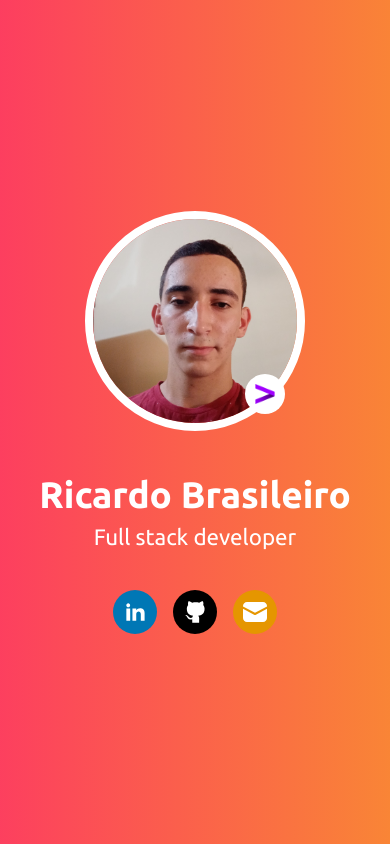
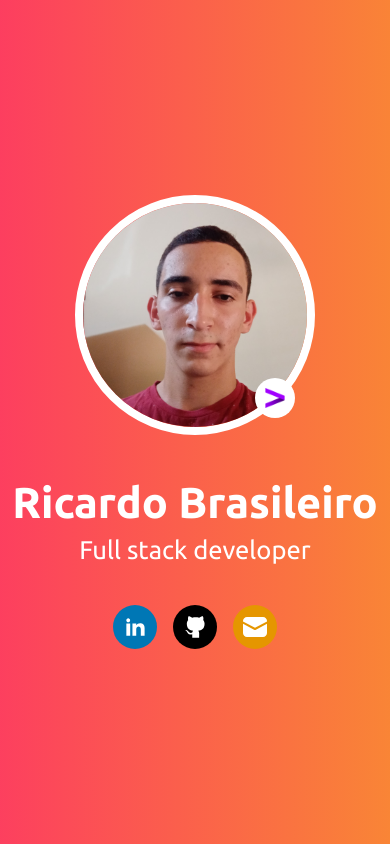
Before and after one commit to RicardoBrasileiro/ricardo-brasileiro, a PHP site: page / in a window 390 px wide. Run offline with PHP 8.4, Linux system fonts and the light colour scheme.

Commit message:
:recycle: fix: CSS refactor

```diff
--- a/index.html
+++ b/index.html
@@ -13,24 +13,24 @@
     rel="stylesheet" />
   <link rel="preconnect" href="https://fonts.gstatic.com" crossorigin />
 
-  <script src="script.js"></script>
-
   <title>Ricardo Brasileiro</title>
 </head>
 
 <body>
   <div class="profile-picture-container">
     <img src="assets/images/profile.jpg" alt="" class="profile-picture" />
-    <div class="current-enterprise-logo-wrapper">
+    <button class="current-enterprise show-label" onclick="window.open('https://www.accenture.com')">
       <img src="assets/images/accenture-logo.png" alt="" class="current-enterprise-logo" />
-    </div>
+      <p>Accenture</p>
+    </button>
   </div>
   <div class="personal-info">
     <h1 class="name">Ricardo Brasileiro</h1>
     <p class="function">Full stack developer</p>
   </div>
   <div class="social-media-links">
-    <button class="social-media-link linkedin" onclick="openSocialMediaLink('https://www.linkedin.com/in/ricardobgx')">
+    <button class="social-media-link show-label linkedin"
+      onclick="window.open('https://www.linkedin.com/in/ricardobgx')">
       <svg width="24" height="24" viewBox="0 0 24 25" fill="none" xmlns="http://www.w3.org/2000/svg">
         <path
           d="M6.94043 5.50002C6.94016 6.03046 6.7292 6.53906 6.35394 6.91394C5.97868 7.28883 5.46986 7.49929 4.93943 7.49902C4.409 7.49876 3.90039 7.28779 3.52551 6.91253C3.15062 6.53727 2.94016 6.02846 2.94043 5.49802C2.9407 4.96759 3.15166 4.45899 3.52692 4.0841C3.90218 3.70922 4.411 3.49876 4.94143 3.49902C5.47186 3.49929 5.98047 3.71026 6.35535 4.08552C6.73024 4.46078 6.94069 4.96959 6.94043 5.50002ZM7.00043 8.98002H3.00043V21.5H7.00043V8.98002ZM13.3204 8.98002H9.34043V21.5H13.2804V14.93C13.2804 11.27 18.0504 10.93 18.0504 14.93V21.5H22.0004V13.57C22.0004 7.40002 14.9404 7.63002 13.2804 10.66L13.3204 8.98002Z"
@@ -38,7 +38,7 @@
       </svg>
       <p>LinkedIn</p>
     </button>
-    <button class="social-media-link github" onclick="openSocialMediaLink('https://github.com/ricardobgx')">
+    <button class="social-media-link show-label github" onclick="window.open('https://github.com/ricardobgx')">
       <svg width="24" height="24" viewBox="0 0 24 25" fill="none" xmlns="http://www.w3.org/2000/svg">
         <path
           d="M16.302 23.5999C17.0962 23.5999 16.0849 23.5999 16.0849 23.5999H9.28902C9.28902 23.5999 8.36021 23.5999 9.15439 23.5999C9.15439 22.9915 9.15439 23.3318 9.15439 22.9915L9.09766 20.1551C5.07003 21.0627 4.21913 18.5667 4.21913 18.5667C3.5384 16.8649 2.63076 16.4678 2.63076 16.4678C1.26931 15.5602 2.68749 15.5602 2.68749 15.5602C4.1624 15.6737 4.95658 17.0351 4.95658 17.0351C6.20458 19.2475 8.30348 18.6235 9.15439 18.2831C9.26784 17.3187 9.66493 16.6947 10.062 16.2977C6.82857 15.9573 3.48167 14.7093 3.48167 9.15003C3.48167 7.56167 4.04894 6.25695 4.95658 5.23586C4.7864 4.89549 4.33258 3.42059 5.12676 1.43514C5.12676 1.43514 6.31803 1.03804 9.09766 2.91004C11.4802 2.22932 13.9762 2.22932 16.3587 2.91004C19.1384 1.03804 20.3296 1.43514 20.3296 1.43514C21.1238 3.42059 20.67 4.89549 20.4998 5.23586C21.4075 6.25695 21.9747 7.56167 21.9747 9.15003C21.9747 14.7093 18.5711 15.9573 15.3377 16.2977C15.9049 16.7515 16.3587 17.6591 16.3587 19.0206L16.302 22.9915C16.302 23.3097 16.302 22.9915 16.302 23.5999Z"
@@ -46,7 +46,7 @@
       </svg>
       <p>GitHub</p>
     </button>
-    <a href="mailto:contato@ricardobrasileiro.com" class="social-media-link mail">
+    <a href="mailto:contato@ricardobrasileiro.com" class="social-media-link show-label mail">
       <svg width="24" height="24" viewBox="0 0 24 21" fill="none" xmlns="http://www.w3.org/2000/svg">
         <path
           d="M4 0.5C1.79086 0.5 0 2.29086 0 4.5V4.9026L12.0002 11.3642L24 4.90282V4.5C24 2.29086 22.2092 0.5 20 0.5H4Z"
--- a/styles.css
+++ b/styles.css
@@ -34,6 +34,15 @@ button {
   background: none;
 
   border: none;
+
+  cursor: pointer;
+}
+
+.show-label:hover p {
+  display: block;
+
+  animation: turn-visible 300ms linear forwards;
+  animation-delay: 300ms;
 }
 
 .profile-picture-container {
@@ -47,27 +56,45 @@ button {
   border-radius: 50%;
 }
 
-.current-enterprise-logo-wrapper {
+.current-enterprise {
   display: flex;
   align-items: center;
-  justify-content: center;
+  justify-content: flex-start;
+  gap: 8px;
 
   position: absolute;
-  right: 20px;
+  left: 180px;
   bottom: 20px;
 
-  width: min-content;
-  height: min-content;
+  width: 40px;
+  height: 40px;
   padding: 10px;
 
   background: #ffffff;
 
-  border-radius: 50%;
+  border-radius: 30px;
+
+  transition: all 300ms linear;
 }
 
-.current-enterprise-logo {
+.current-enterprise:hover {
+  width: 126px;
+}
+
+.current-enterprise img {
   width: 20px;
   height: 20px;
+}
+
+.current-enterprise p {
+  display: none;
+
+  font-size: 16px;
+  font-weight: bold;
+
+  color: #3d3d3d;
+
+  opacity: 0;
 }
 
 .personal-info {
@@ -151,13 +178,6 @@ button {
 
 }
 
-.social-media-link:hover p {
-  display: block;
-
-  animation: show-social-media-name 300ms linear forwards;
-  animation-delay: 300ms;
-}
-
 .social-media-link.linkedin {
   background: #0077B5;
 }
@@ -184,21 +204,7 @@ button {
   }
 }
 
-@media only screen and (max-width: 480px) {
-  .profile-picture {
-    width: 220px;
-  }
-
-  .personal-info h1 {
-    font-size: 2.3rem;
-  }
-
-  .personal-info p {
-    font-size: 1.4rem;
-  }
-}
-
-@keyframes show-social-media-name {
+@keyframes turn-visible {
   0% {
     opacity: 0;
   }
```
